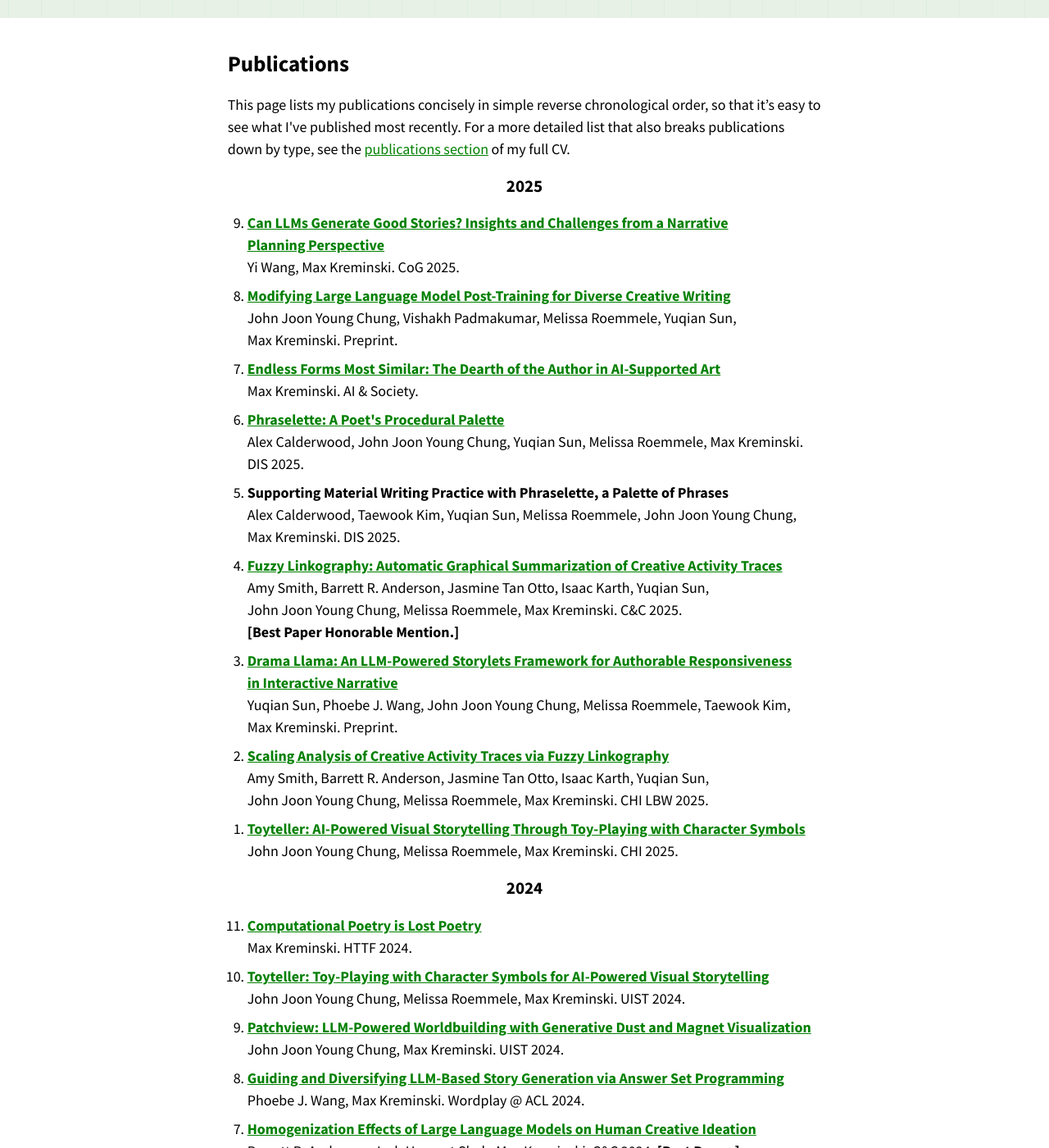
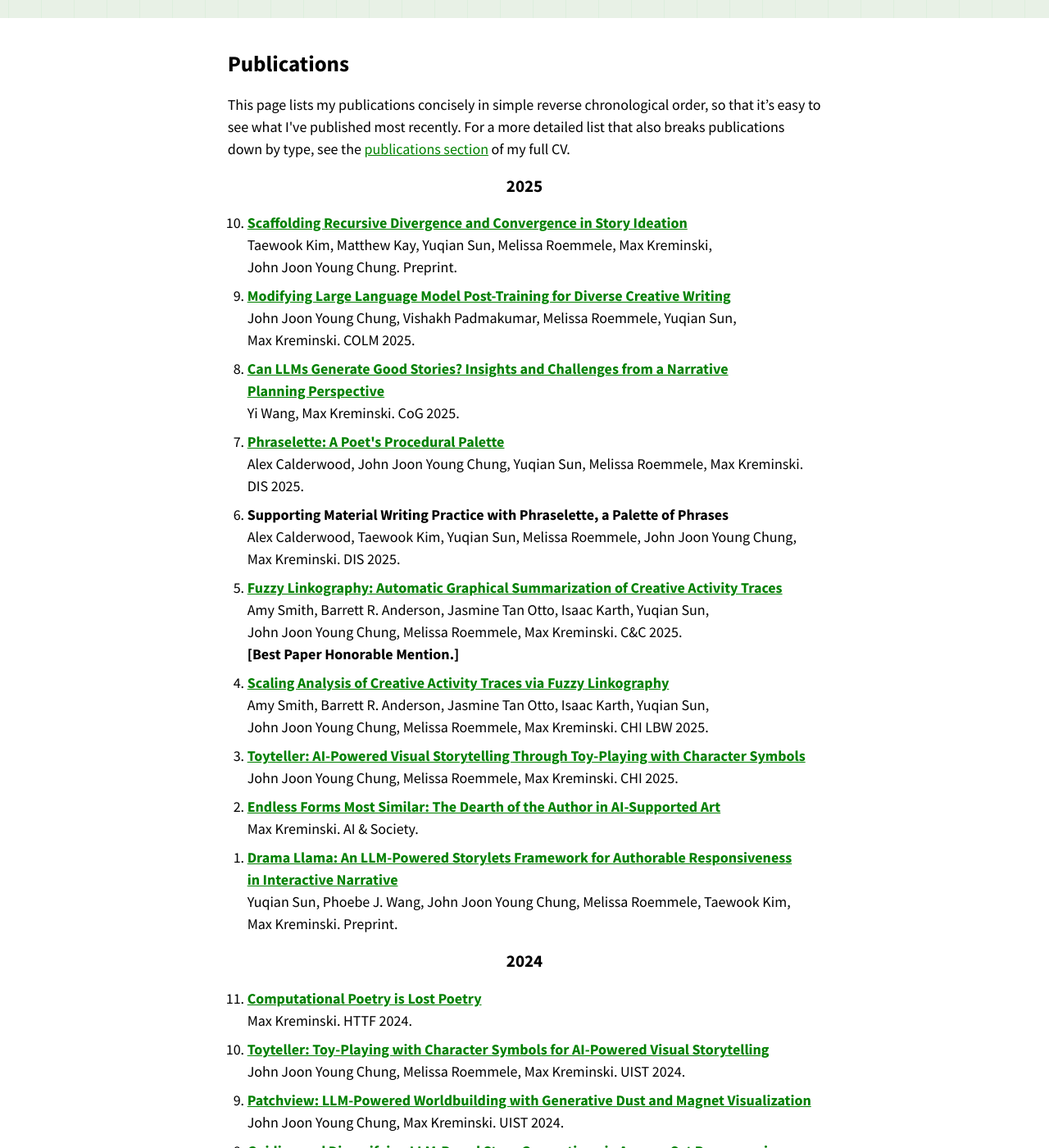
Before and after one commit to mkremins/mkremins.github.io, a Jekyll site: the page built from publications/index.html, in a window 1280 px wide and 1400 px high, scrolled down 260 px. Shown: the whole window at 82% size. Built offline with Jekyll 4.4.1, drawn with Linux system fonts in a browser that asks for light colours.

Commit message:
Update publications
+ Add COLM acceptance information for diverse textgen paper
+ Add Reverger preprint
+ Fix chronological ordering of recent pubs

```diff
--- a/_data/publications.json
+++ b/_data/publications.json
@@ -1,4 +1,22 @@
 [
+{
+  "title": "Scaffolding Recursive Divergence and Convergence in Story Ideation",
+  "url": "https://arxiv.org/abs/2507.03307",
+  "authors": ["Taewook Kim", "Matthew Kay", "Yuqian Sun", "Melissa Roemmele", "Max Kreminski",  "John Joon Young Chung"],
+  "year": "2025",
+  "venue": "Preprint",
+  "pubtype": "other",
+},
+{
+  "title": "Modifying Large Language Model Post-Training for Diverse Creative Writing",
+  "url": "https://arxiv.org/abs/2503.17126",
+  "authors": ["John Joon Young Chung", "Vishakh Padmakumar", "Melissa Roemmele", "Yuqian Sun", "Max Kreminski"],
+  "year": "2025",
+  "venue": "COLM",
+  "venue_long": "Conference on Language Modeling",
+  "pubtype": "full",
+  "acceptrate": "32%",
+},
 {
   "title": "Can LLMs Generate Good Stories? Insights and Challenges from a Narrative Planning Perspective",
   "url": "https://arxiv.org/abs/2506.10161",
@@ -8,23 +26,6 @@
   "venue_long": "IEEE Conference on Games",
   "pubtype": "full",
   "acceptrate": "36.46%",
-},
-{
-  "title": "Modifying Large Language Model Post-Training for Diverse Creative Writing",
-  "url": "https://arxiv.org/abs/2503.17126",
-  "authors": ["John Joon Young Chung", "Vishakh Padmakumar", "Melissa Roemmele", "Yuqian Sun", "Max Kreminski"],
-  "year": "2025",
-  "venue": "Preprint",
-  "pubtype": "other",
-},
-{
-  "title": "Endless Forms Most Similar: The Dearth of the Author in AI-Supported Art",
-  "url": "https://mkremins.github.io/publications/Dearth_AI&S2025.pdf",
-  "authors": ["Max Kreminski"],
-  "year": "2025",
-  "venue": "AI & Society",
-  "venue_long": "AI & Society",
-  "pubtype": "journal"
 },
 {
   "title": "Phraselette: A Poet's Procedural Palette",
@@ -57,14 +58,6 @@
   "award": "Best Paper Honorable Mention (top 4%)"
 },
 {
-  "title": "Drama Llama: An LLM-Powered Storylets Framework for Authorable Responsiveness in Interactive&nbsp;Narrative",
-  "url": "https://arxiv.org/abs/2501.09099",
-  "authors": ["Yuqian Sun", "Phoebe J. Wang", "John Joon Young Chung", "Melissa Roemmele", "Taewook Kim", "Max Kreminski"],
-  "year": "2025",
-  "venue": "Preprint",
-  "pubtype": "other",
-},
-{
   "title": "Scaling Analysis of Creative Activity Traces via Fuzzy Linkography",
   "url": "https://mkremins.github.io/publications/FuzzyLinkography_CHI2025.pdf",
   "authors": ["Amy Smith", "Barrett R. Anderson", "Jasmine Tan Otto", "Isaac Karth", "Yuqian Sun", "John Joon Young Chung", "Melissa Roemmele", "Max Kreminski"],
@@ -83,6 +76,23 @@
   "venue_long": "ACM CHI Conference on Human Factors in Computing Systems",
   "pubtype": "full",
   "acceptrate": "25.1%"
+},
+{
+  "title": "Endless Forms Most Similar: The Dearth of the Author in AI-Supported Art",
+  "url": "https://mkremins.github.io/publications/Dearth_AI&S2025.pdf",
+  "authors": ["Max Kreminski"],
+  "year": "2025",
+  "venue": "AI & Society",
+  "venue_long": "AI & Society",
+  "pubtype": "journal"
+},
+{
+  "title": "Drama Llama: An LLM-Powered Storylets Framework for Authorable Responsiveness in Interactive&nbsp;Narrative",
+  "url": "https://arxiv.org/abs/2501.09099",
+  "authors": ["Yuqian Sun", "Phoebe J. Wang", "John Joon Young Chung", "Melissa Roemmele", "Taewook Kim", "Max Kreminski"],
+  "year": "2025",
+  "venue": "Preprint",
+  "pubtype": "other",
 },
 {
   "title": "Computational Poetry is Lost Poetry",
```
